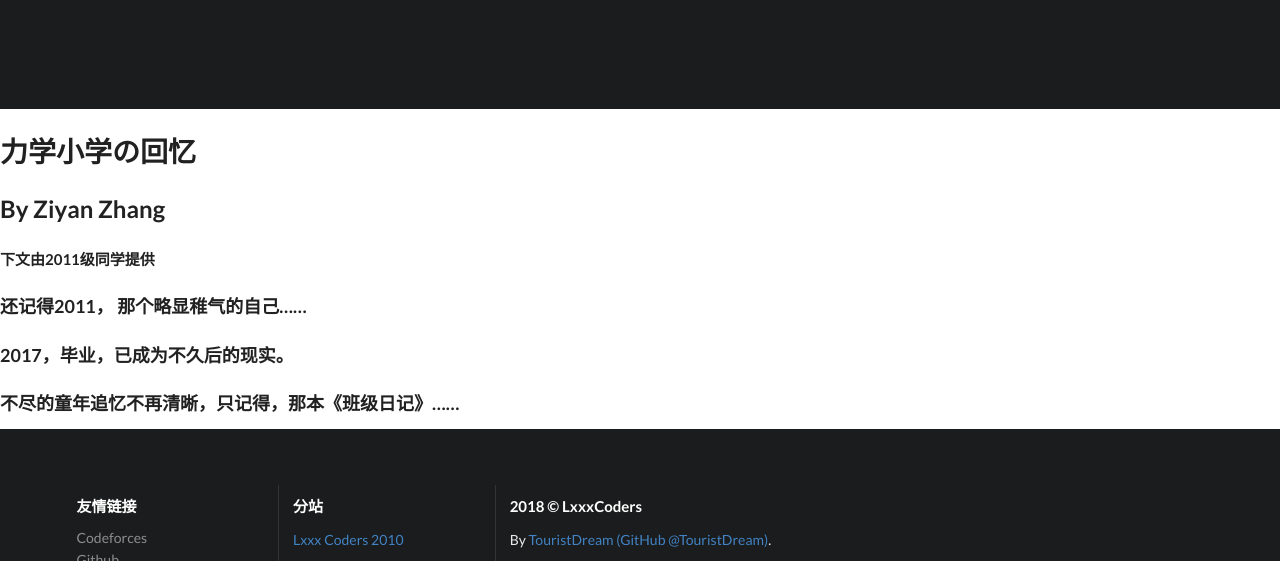
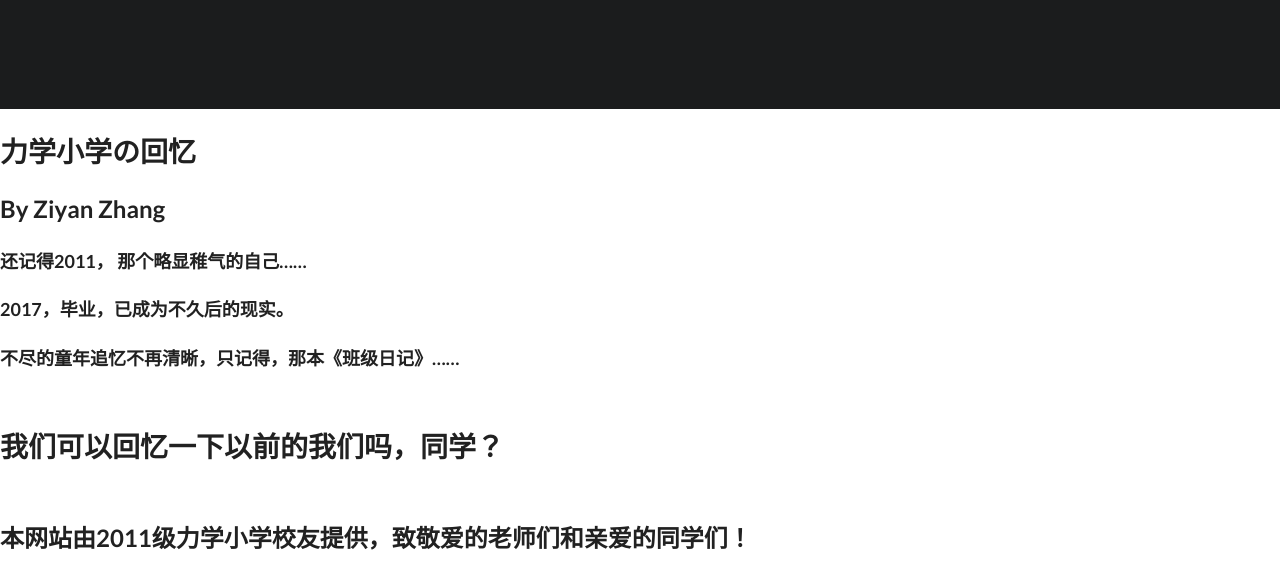
Before and after one commit to NanjingCpp/lxxx-homepage, a plain HTML site: page index.html in a window 1280 px wide. Shown: the part 391-952 px from the top of the page. Drawn offline with nearby package versions, Linux system fonts and the light colour scheme.

Commit message:
Update index.html

```diff
--- a/index.html
+++ b/index.html
@@ -121,12 +121,15 @@
             </div>
         </div>
 <body>
-<h1>力学小学の回忆</h1>
-<h2>By Ziyan Zhang</h2>
-<h4>下文由2011级同学提供</h4>
-<h3>还记得2011， 那个略显稚气的自己……</h3>
-<h3>2017，毕业，已成为不久后的现实。</h3>
-<h3>不尽的童年追忆不再清晰，只记得，那本《班级日记》……</h3>
+  <h1>力学小学の回忆</h1>
+  <h2>By Ziyan Zhang</h2>
+  <h3>还记得2011， 那个略显稚气的自己……</h3>
+  <h3>2017，毕业，已成为不久后的现实。</h3>
+  <h3>不尽的童年追忆不再清晰，只记得，那本《班级日记》……</h3>
+  <br>
+  <h1>我们可以回忆一下以前的我们吗，同学？</h1>
+  <br>
+  <h2>本网站由2011级力学小学校友提供，致敬爱的老师们和亲爱的同学们！</h2>
 <div class="ui inverted vertical footer segment">
             <div class="ui container">
                 <div class="ui stackable inverted divided equal height stackable grid">
```
